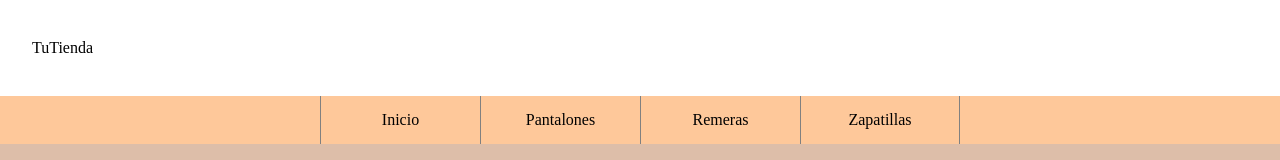
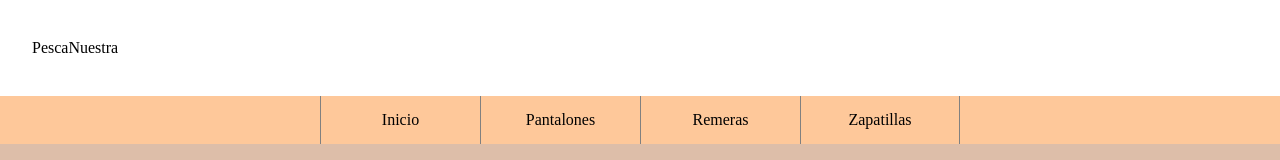
Before and after one commit to dchiapa/proyecto_react_16930, a React (Create React App) app: page / in a window 1280 px wide. Shown: the top 160 px of the page. Built offline with nearby package versions, Linux system fonts and the light colour scheme; no server answers; the database is empty.

Commit message:
actualizar nombre de la tienda

```diff
--- a/public/index.html
+++ b/public/index.html
@@ -24,7 +24,7 @@
       work correctly both with client-side routing and a non-root public URL.
       Learn how to configure a non-root public URL by running `npm run build`.
     -->
-    <title>TuTienda web</title>
+    <title>PescaNuestra</title>
   </head>
   <body>
     <noscript>Necesitas habilitar JS para correr esta app.</noscript>
--- a/src/components/NavBar/NavBar.js
+++ b/src/components/NavBar/NavBar.js
@@ -7,7 +7,7 @@ export const NavBar = () => {
   return (
     <nav className="navbar">
       <Link to="/" className="navbar__brand">
-        TuTienda
+        PescaNuestra
       </Link>
       <CartWidget />
       <ul className="navbar__nav">
```
